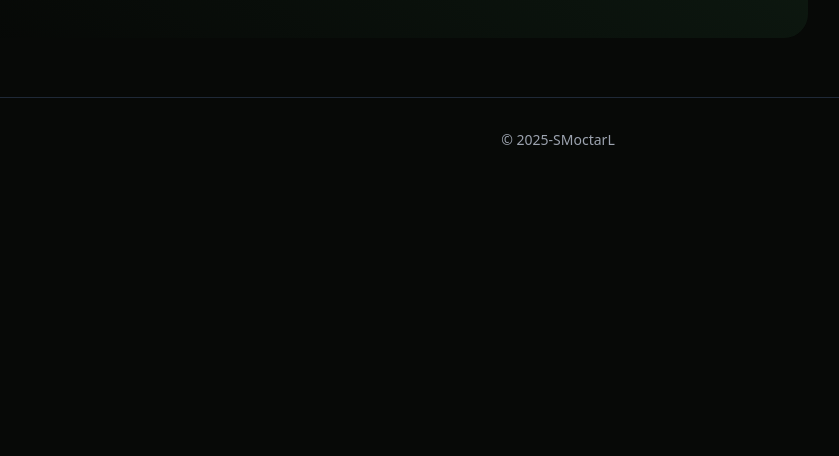
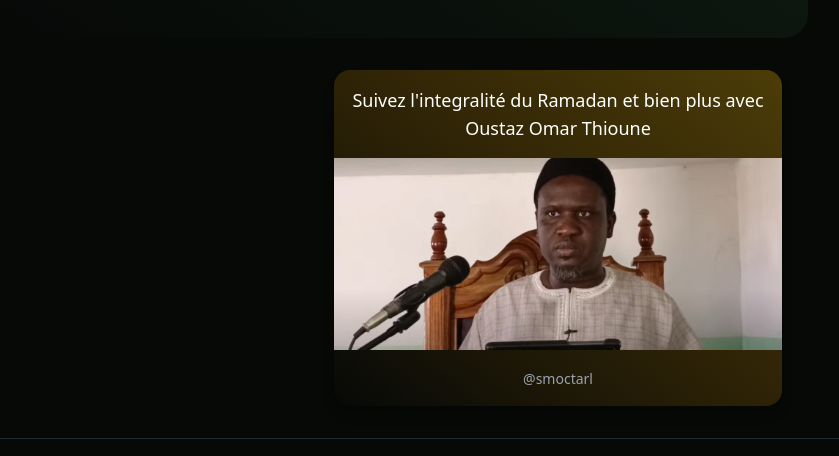
Before and after one commit to SMoctarL/Hidaya, a React (Vite) app: page / in a window 1280 px wide. Shown: the part 618-1074 px from the top of the page, without its empty margins (82-921 px from the left). Before the commit the page ends 800 px from the top, so only its background shows below. Built offline with nearby package versions, Linux system fonts and the light colour scheme; no server answers.

Commit message:
Ajout de New Jersey

```diff
--- a/src/pages/Home.jsx
+++ b/src/pages/Home.jsx
@@ -146,7 +146,7 @@ export default function Home() {
   };
 
   return (
-    <div className="min-h-screen bg-[#070907] relative flex flex-col">
+    <div className="min-h-screen bg-[#070907] text-white">
       {/* Header fixe */}
       <header className="fixed top-0 left-0 right-0 z-50 bg-[#070907]/95 backdrop-blur-sm py-4 px-4 md:px-8 border-b border-gray-800">
         <div className="container mx-auto flex justify-between items-center">
@@ -330,6 +330,33 @@ export default function Home() {
             </div>
 
           </div>
+
+          {/* Section Oustaz Omar Thioune */}
+          <div className={`
+            mt-8 mx-auto max-w-md
+            ${window.innerWidth <= 768 ? 'fixed bottom-8 left-4 right-4 w-[calc(100%-32px)]' : ''}
+          `}>
+            <div className="bg-gradient-to-bl from-yellow-500/30 via-yellow-600/20 to-transparent rounded-2xl overflow-hidden shadow-lg">
+              <div className="relative z-10">
+                <p className="text-lg py-4 text-white-300 text-center">Suivez l'integralité du Ramadan et bien plus avec Oustaz Omar Thioune</p>
+                <a
+                  href="https://www.youtube.com/@oumoulkhouratv7143"
+                  target="_blank"
+                  rel="noopener noreferrer"
+                  className="block hover:opacity-90 transition-opacity"
+                >
+                  <img
+                    src="/smoctarl.jpg"
+                    alt="SMoctarL"
+                    className="w-full h-48 object-cover"
+                  />
+                  <div className="p-4 text-center">
+                    <span className="text-sm text-gray-400">@smoctarl</span>
+                  </div>
+                </a>
+              </div>
+            </div>
+          </div>
         </main>
       </div>
 
```
Also changed, not shown: smoctarl.jpg (added).
